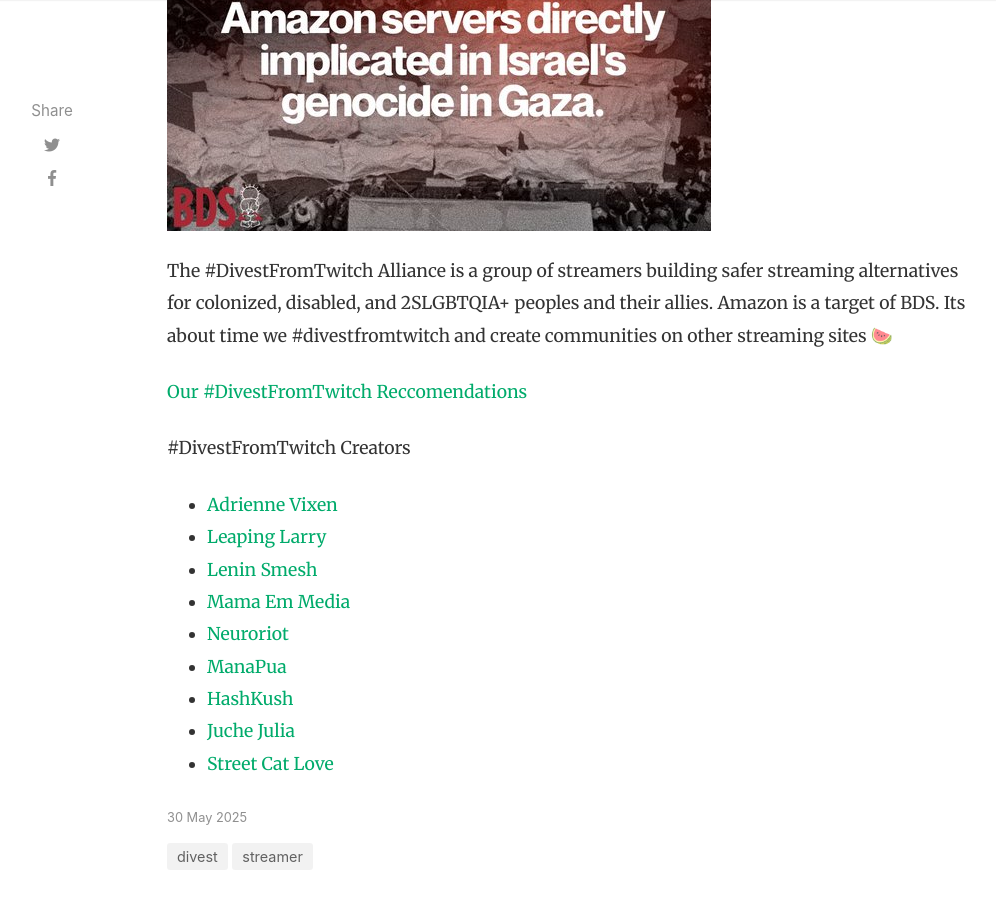
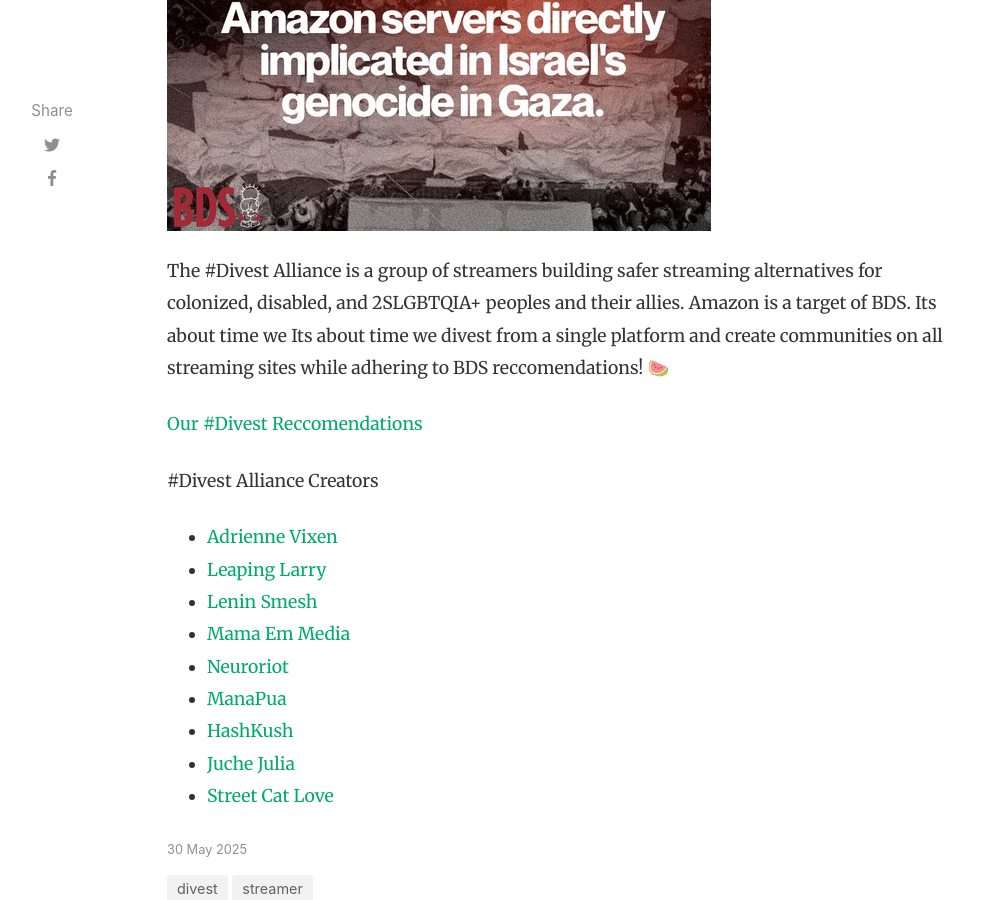
Before and after one commit to StreetCatLove/recs, a Jekyll site: the page built from _posts/2025-05-30-divest.md, in a window 1280 px wide and 900 px high, scrolled down 864 px. Shown: the whole window, without its empty margins (118-1114 px from the left). Built offline with Jekyll 4.4.1, drawn with Linux system fonts in a browser that asks for light colours; nearby versions of some CDN libraries; comment, search, counter and statistics services are not loaded.

Commit message:
Update 2025-05-30-divest.md

```diff
--- a/_posts/2025-05-30-divest.md
+++ b/_posts/2025-05-30-divest.md
@@ -9,11 +9,11 @@
 comments: false
 ---
 
-The #DivestFromTwitch Alliance is a group of streamers building safer streaming alternatives for colonized, disabled, and 2SLGBTQIA+ peoples and their allies. Amazon is a target of BDS. Its about time we #divestfromtwitch and create communities on other streaming sites 🍉
+The #Divest Alliance is a group of streamers building safer streaming alternatives for colonized, disabled, and 2SLGBTQIA+ peoples and their allies. Amazon is a target of BDS. Its about time we Its about time we divest from a single platform and create communities on all streaming sites while adhering to BDS reccomendations! 🍉
 
-<a href="https://streetcatlove.github.io/hellostreetcat/divest">Our #DivestFromTwitch Reccomendations</a>
+<a href="https://streetcatlove.github.io/hellostreetcat/divest">Our #Divest Reccomendations</a>
 
-#DivestFromTwitch Creators
+#Divest Alliance Creators
 
 * <a href="https://allmylinks.com/adriennevixen">Adrienne Vixen</a>
 * <a href="https://beacons.ai/llarry">Leaping Larry</a>
```
